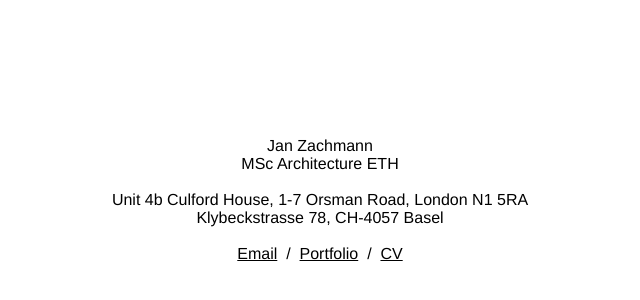
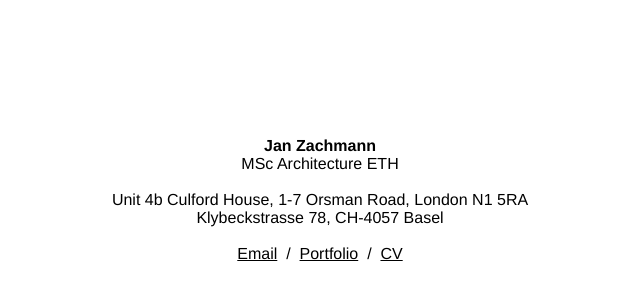
Before and after one commit to JanZachmannArchitects/janzachmann.com, a plain HTML site: page index.html in a window 1280 px wide. Shown: the part 200-500 px from the top of the page, 320-960 px from the left. Drawn offline with Linux system fonts and the light colour scheme.

Commit message:
index.html

```diff
--- a/index.html
+++ b/index.html
@@ -36,7 +36,7 @@
 
      .name {
         font-family: "Helvetica Neue", Helvetica, Arial, sans-serif;
-        font-weight: 500;
+        font-weight: 750;
         }
 
       b {
```
